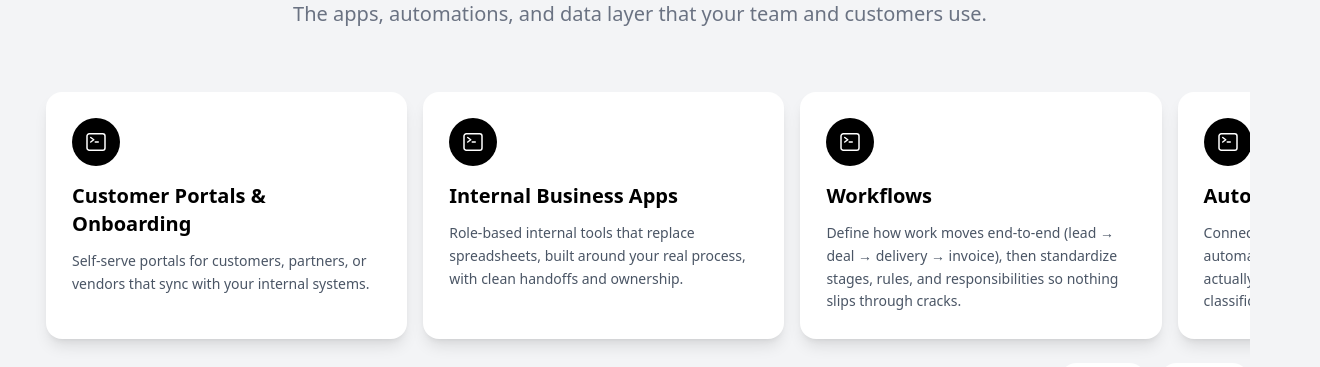
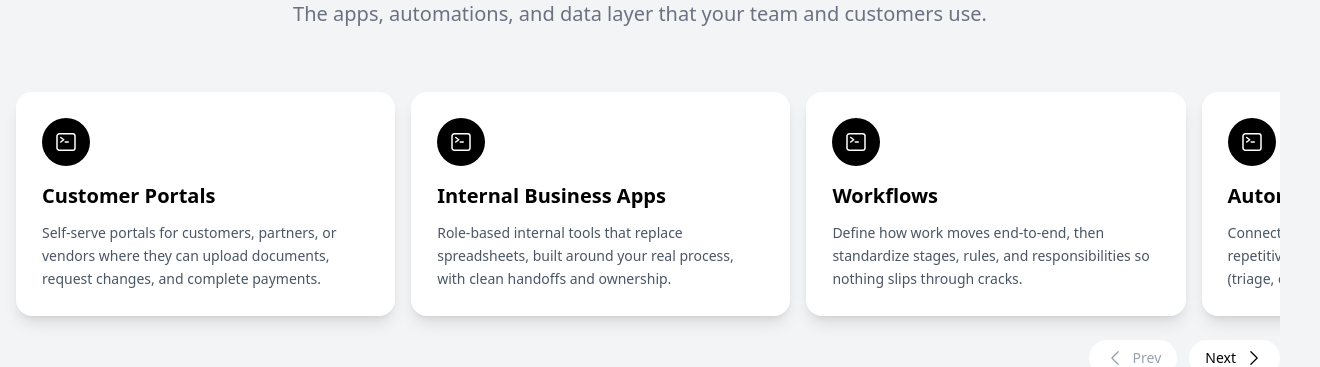
Before and after one commit to cursedxp/automatics.dev, a Next.js app: page / in a window 1280 px wide. Shown: the part 1037-1404 px from the top of the page, 1320 px wide, since content can reach past the window. Built offline with nearby package versions, Linux system fonts and the light colour scheme; a web font is replaced by a local one.

Commit message:
copy update

```diff
--- a/app/components/home/servicesSection/Services.js
+++ b/app/components/home/servicesSection/Services.js
@@ -1,4 +1,5 @@
 "use client";
+import { desc } from "framer-motion/client";
 import { useState } from "react";
 import {
   HiOutlineCommandLine,
@@ -20,8 +21,10 @@ export default function Services() {
   const solutions = [
     {
       icon: HiOutlineCommandLine,
-      title: "Customer Portals & Onboarding",
-      description: "Self-serve portals for customers, partners, or vendors that sync with your internal systems.",
+      title: "Customer Portals",
+      // description: "Self-serve portals for customers, partners, or vendors that sync with your internal systems.",
+      description: "Self-serve portals for customers, partners, or vendors where they can upload documents, request changes, and complete payments.",
+
     },
     {
       icon: HiOutlineCommandLine,
@@ -31,18 +34,24 @@ export default function Services() {
     {
       icon: HiOutlineCommandLine,
       title: "Workflows",
-      description: "Define how work moves end-to-end (lead → deal → delivery → invoice), then standardize stages, rules, and responsibilities so nothing slips through cracks.",
+      description: "Define how work moves end-to-end, then standardize stages, rules, and responsibilities so nothing slips through cracks.",
     },
     {
       icon: HiOutlineCommandLine,
-      title: "Automations & Integrations",
-      description: "Connect your tools via APIs/webhooks, automate repetitive steps, and add AI where it actually saves time (triage, enrichment, classification, summaries).",
+      title: "Automations",
+      description: "Connect your tools via APIs/webhooks, automate repetitive steps, and add AI where it saves time (triage, enrichment, classification, summaries).",
+    },
+    {
+      icon: HiOutlineChartBar,
+      title: "Reporting",
+      description: "Custom dashboards and reporting tools that turn scattered data into clear, decision-ready insights."
     },
     {
       icon: HiOutlineCommandLine,
-      title: "Adoption, UX & Governance",
+      title: "Adoption & UX",
       description: "User-centered design with roles and permissions that creates intuitive, delightful experiences so the system gets used.",
     },
+
 
     // {
     //   icon: HiOutlineCommandLine,
```
